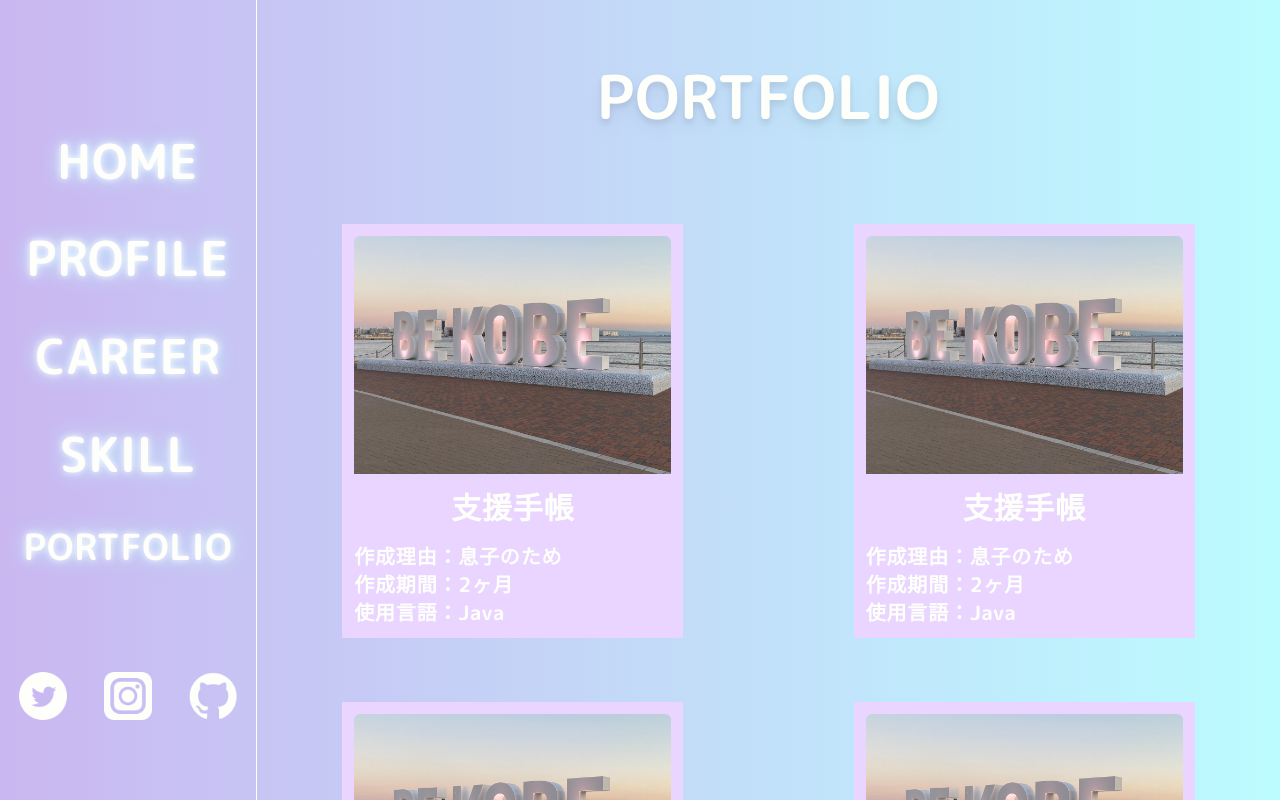
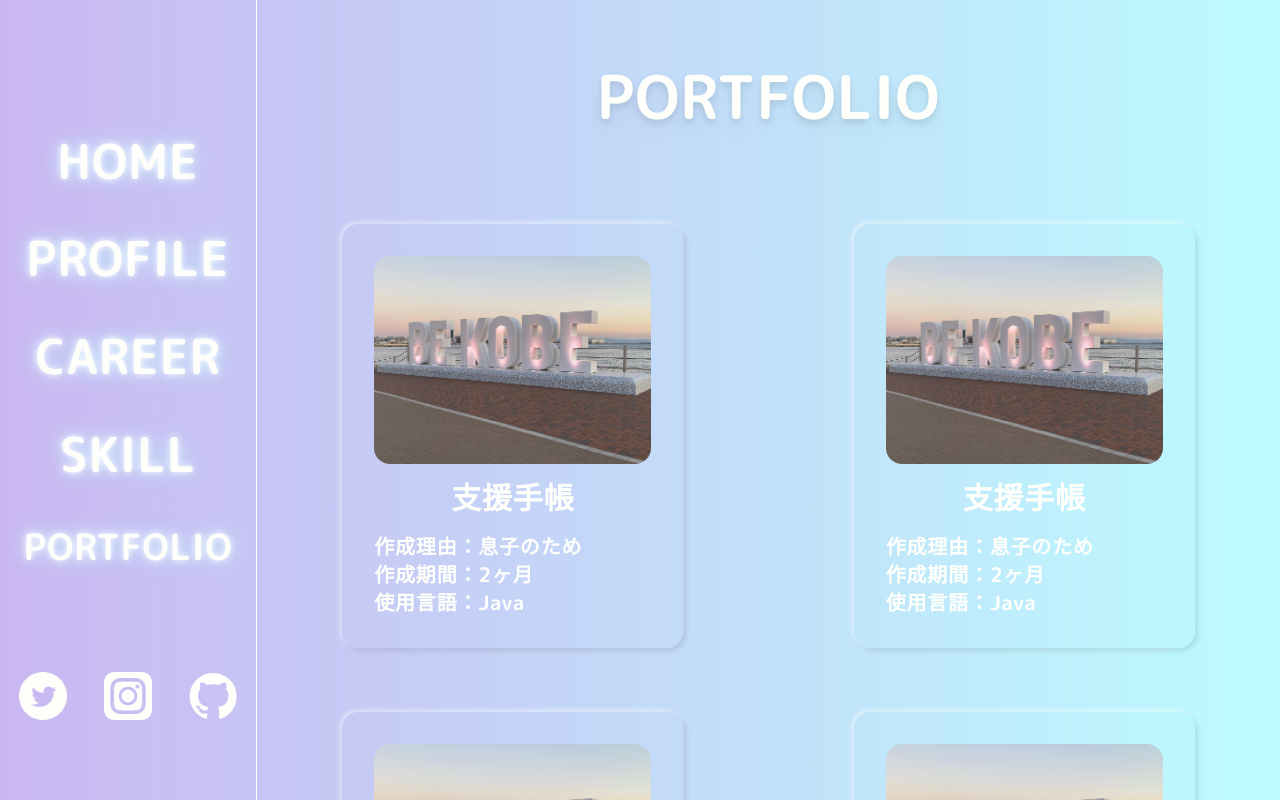
Before and after one commit to chinami1025/next-profile-site, a Next.js app: page /portfolio in a window 1280 px wide. Shown: the top 800 px of the page. Built offline with nearby package versions, Linux system fonts and the light colour scheme.

Commit message:
💄 要素をニューモフィズムにし、ボタン風にした

```diff
--- a/app/portfolio/page.tsx
+++ b/app/portfolio/page.tsx
@@ -4,6 +4,7 @@ import Header from '../components/Header/Header';
 import Image from 'next/image';
 import kobe from '../Images/BEKOBE.jpg';
 import Link from 'next/link';
+import classes from './portfolio.module.css';
 
 const page = () => {
   const PORTFOLIO_ITEMS = [
@@ -53,12 +54,15 @@ const page = () => {
         <div className='w-full h-2/3 text-center flex flex-wrap items-center justify-around'>
           {PORTFOLIO_ITEMS.map((item, index) => {
             return (
-              <div className='bg-purple-200 w-1/3 m-8 p-3' key={index}>
+              <div
+                className={`${classes.neumorphism} w-1/3 m-8 p-8 rounded-2xl`}
+                key={index}
+              >
                 <Link href={item.link} target='_blank'>
                   <Image
                     src={kobe}
                     alt={`${item.alt}の画像`}
-                    className='w-full h-full rounded-md pb-4 object-cover'
+                    className='w-full h-full rounded-2xl mb-4 object-cover'
                   />
                 </Link>
                 <div className='w-full h-1/2'>
--- /dev/null
+++ b/app/portfolio/portfolio.module.css
@@ -0,0 +1,10 @@
+.neumorphism {
+  box-shadow: -2px -2px 5px rgba(255, 255, 255, 0.5),
+    3px 3px 5px rgba(0, 0, 0, 0.1);
+}
+
+.neumorphism:hover {
+  box-shadow: 3px 3px 5px rgba(0, 0, 0, 0.1) inset,
+    -2px -2px 5px rgba(255, 255, 255, 0.5) inset;
+  opacity: 0.9;
+}
```
